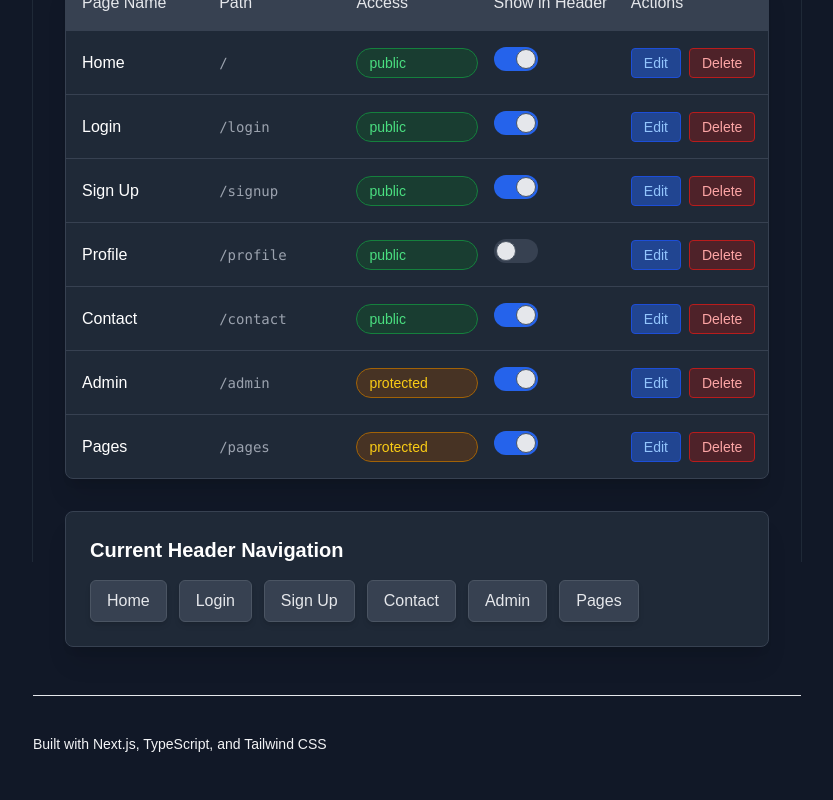
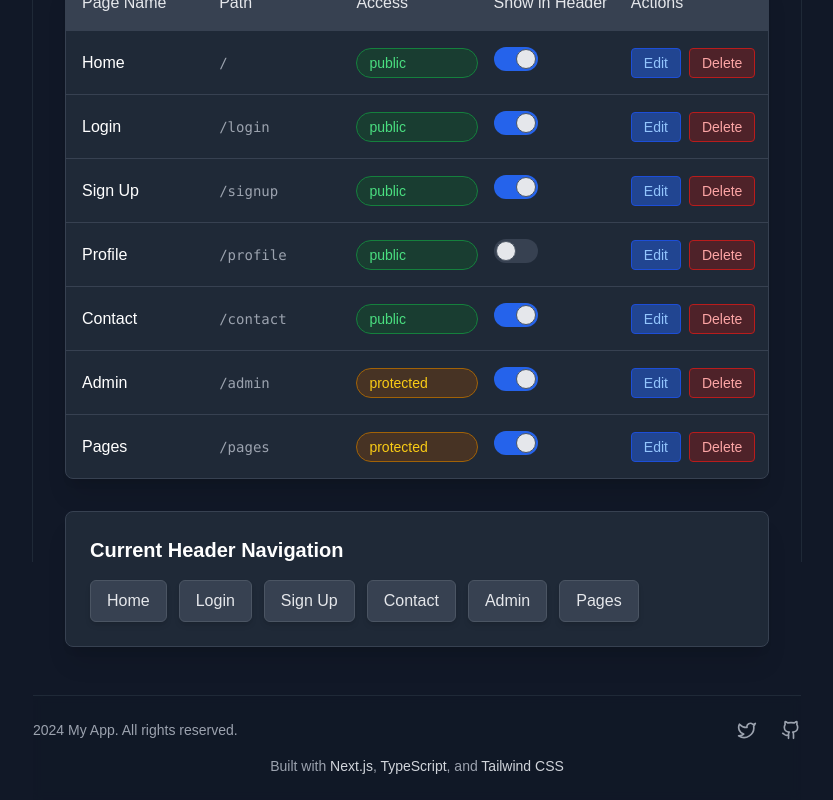
Before and after one commit to Paxien/nxtcms, a Next.js app: page /pages in a window 1280 px wide. Shown: the part 238-1038 px from the top of the page, without its empty margins (223-1056 px from the left). Built offline with nearby package versions, Linux system fonts and the light colour scheme; no server answers.

Commit message:
footer fix...

```diff
--- a/package.json
+++ b/package.json
@@ -29,6 +29,7 @@
     "helmet": "^8.0.0",
     "jose": "^5.9.6",
     "lru-cache": "^10.0.1",
+    "lucide-react": "^0.462.0",
     "next": "15.0.3",
     "nodemailer": "^6.9.7",
     "react": "19.0.0-rc-66855b96-20241106",
--- a/src/components/layout/Footer.tsx
+++ /dev/null
@@ -1,13 +0,0 @@
-export function Footer() {
-  return (
-    <footer className="border-t py-6 md:py-0">
-      <div className="container flex flex-col items-center justify-between gap-4 md:h-24 md:flex-row">
-        <div className="flex flex-col items-center gap-4 px-8 md:flex-row md:gap-2 md:px-0">
-          <p className="text-center text-sm leading-loose text-muted-foreground md:text-left">
-            Built with Next.js, TypeScript, and Tailwind CSS
-          </p>
-        </div>
-      </div>
-    </footer>
-  )
-}
--- a/src/components/layout/Footer/index.tsx
+++ b/src/components/layout/Footer/index.tsx
@@ -1,8 +1,11 @@
+import { GithubIcon, TwitterIcon } from 'lucide-react'
+
 export function Footer() {
   return (
-    <footer className="w-full bg-gray-900 border-t border-gray-800 mt-auto">
-      <div className="mx-auto max-w-7xl px-4 py-6 sm:px-6 lg:px-8">
-        <div className="flex justify-between items-center">
+    <footer className="border-t border-gray-800 mt-auto bg-gray-900/50 backdrop-blur-sm">
+      <div className="py-6">
+        <div className="flex flex-col items-center gap-4">
+          <div className="flex justify-between items-center w-full">
             <p className="text-sm text-gray-400">
               {new Date().getFullYear()} My App. All rights reserved.
             </p>
@@ -13,7 +16,7 @@ export function Footer() {
                 target="_blank"
                 rel="noopener noreferrer"
               >
-              Twitter
+                <TwitterIcon className="h-5 w-5" />
               </a>
               <a
                 href="https://github.com"
@@ -21,8 +24,16 @@ export function Footer() {
                 target="_blank"
                 rel="noopener noreferrer"
               >
-              GitHub
+                <GithubIcon className="h-5 w-5" />
               </a>
+            </div>
+          </div>
+          <div className="text-sm text-gray-400">
+            Built with{' '}
+            <a href="https://nextjs.org" className="text-gray-300 hover:text-white transition-colors">Next.js</a>,{' '}
+            <a href="https://www.typescriptlang.org" className="text-gray-300 hover:text-white transition-colors">TypeScript</a>,{' '}
+            and{' '}
+            <a href="https://tailwindcss.com" className="text-gray-300 hover:text-white transition-colors">Tailwind CSS</a>
           </div>
         </div>
       </div>
```
Also changed, not shown: src/app/layout.tsx (+6 -6 lines), 1 other file (tests, documents, lock files or other folders). Lines whose indentation alone changed are shown as unchanged.
